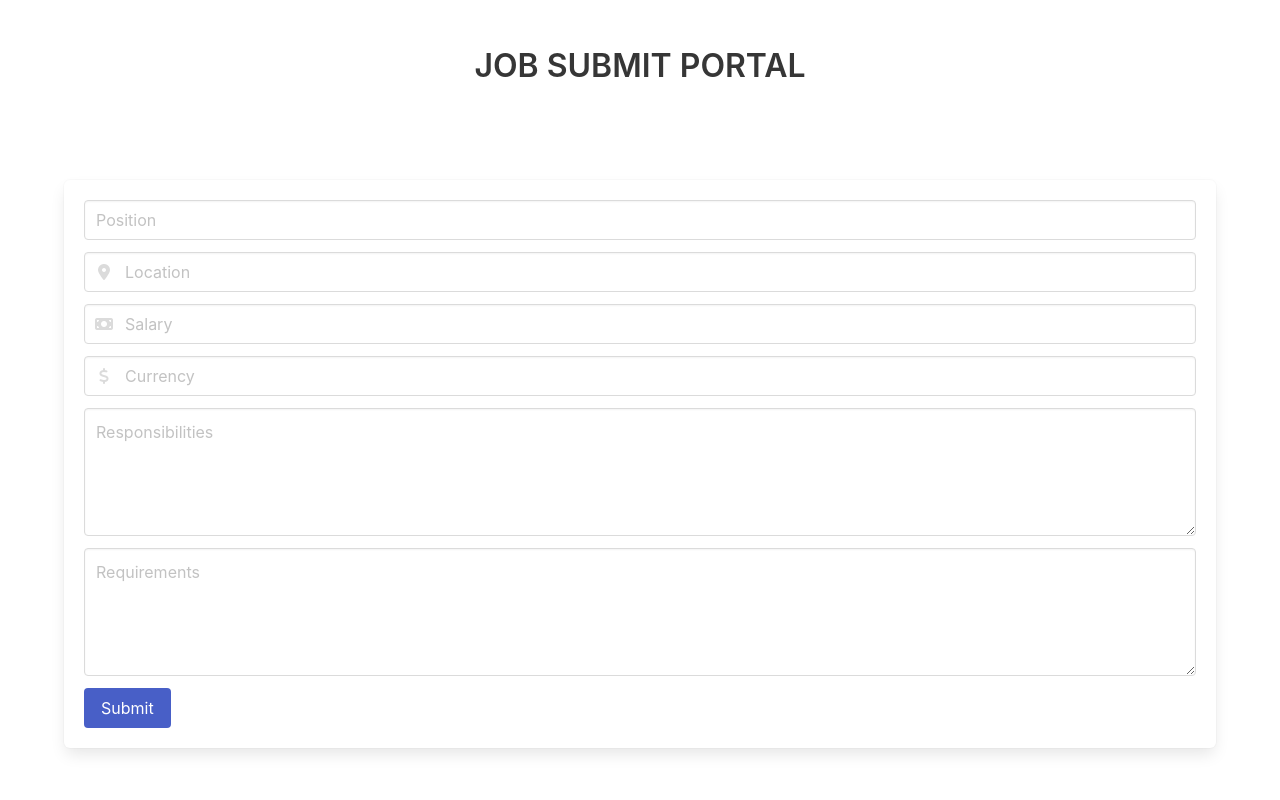
After one commit to t-rhex/flask, a Flask app: page /career/api/submit_job in a window 1280 px wide. The commit adds this page. Run offline with Flask 3, Linux system fonts and the light colour scheme; some libraries are stand-ins or nearby versions.

Commit message:
career_page

```diff
--- a/app.py
+++ b/app.py
@@ -1,20 +1,101 @@
-from flask import Flask, render_template, jsonify
-from database import load_jobs_from_db
+from flask import Flask, render_template, jsonify, request, redirect, url_for
+from database import load_jobs_from_db, load_job_from_db, engine, MyModel
+from sqlalchemy import create_engine, Column, Integer, String
+from sqlalchemy.orm import sessionmaker
+from sqlalchemy.ext.declarative import declarative_base
+import uuid
+from math import ceil
 
 app = Flask(__name__)
 
 
-@app.route("/")
+# Generate a random job ID
+def generate_job_id():
+  random_uuid = uuid.uuid4()
+  job_code = str(random_uuid).replace('-', '').upper()
+  return 'JOB' + job_code[:5]
+
+
+@app.route("/career")
 def hello_world():
   jobs = load_jobs_from_db()
-  return render_template('home.html', jobs=jobs, company_name='Andreew')
+  items_per_page = 10
+  total_pages = (len(jobs) + items_per_page - 1) // items_per_page
+  return render_template('career_home.html',
+                         jobs=jobs,
+                         company_name='Andreew',
+                         total_pages=total_pages)
 
 
-@app.route("/api/jobs")
+@app.route("/career/api/jobs")
 def list_job():
   jobs = load_jobs_from_db()
   return jsonify(jobs)
 
 
+@app.route("/career/api/job/<id>")
+def show_job(id):
+  job = load_job_from_db(id)
+  return render_template('job_page_details.html', job=job)
+
+
+@app.route("/about")
+def about():
+  return render_template("about.html")
+
+
+@app.route("/")
+def home():
+  return render_template("index.html")
+
+
+@app.route("/career/api/submit_job", methods=['GET'])
+def job_form():
+  return render_template('job_form.html')
+
+
+# Route to handle the form submission and save job requirements to the database
+@app.route("/career/api/post_job", methods=['POST'])
+def post_job():
+  job_id = generate_job_id()  # Generate a random job ID
+  title = request.form.get('title')
+  location = request.form.get('location')
+  salary = request.form.get('salary')
+  currency = request.form.get('currency')
+  responsibilities = request.form.get('responsibilities')
+  requirements = request.form.get('requirements')
+
+  # Create a SQLAlchemy session
+  Session = sessionmaker(bind=engine)
+  session = Session()
+
+  # Create a new job record in the database
+  new_job = MyModel(job_id=job_id,
+                    title=title,
+                    location=location,
+                    salary=salary,
+                    currency=currency,
+                    responsibilities=responsibilities,
+                    requirements=requirements)
+  session.add(new_job)
+  session.commit()
+
+  response_data = {'job_id': new_job.id}
+  return jsonify(response_data)
+
+  # # Return the posted job data in the response JSON
+  # job_data = {
+  #     'job_id': new_job.job_id,
+  #     'title': new_job.title,
+  #     'location': new_job.location,
+  #     'salary': new_job.salary,
+  #     'currency': new_job.currency,
+  #     'responsibilities': new_job.responsibilities,
+  #     'requirements': new_job.requirements
+  # }
+
+  # return jsonify(job_data)
+
+
 if __name__ == "__main__":
   app.run(host='0.0.0.0', debug=True)
--- /dev/null
+++ b/templates/job_form.html
@@ -0,0 +1,167 @@
+<!-- job_form.html -->
+<!DOCTYPE html>
+<html lang="en">
+  <head>
+    <meta charset="UTF-8" />
+    <meta http-equiv="X-UA-Compatible" content="IE=edge" />
+    <meta name="viewport" content="width=device-width, initial-scale=1.0" />
+    <link
+      rel="stylesheet"
+      href="https://cdn.jsdelivr.net/npm/bulma@0.9.4/css/bulma.min.css"
+    />
+    <link
+      rel="stylesheet"
+      href="https://cdnjs.cloudflare.com/ajax/libs/animate.css/4.1.1/animate.min.css"
+    />
+    <link
+      rel="stylesheet"
+      href="https://cdnjs.cloudflare.com/ajax/libs/font-awesome/6.4.2/css/all.min.css"
+    />
+    <script src="https://cdn.jsdelivr.net/npm/sweetalert2@11"></script>
+  </head>
+  <body>
+    <div class="section">
+      <div class="container">
+        <h3 class="title has-text-centered">JOB SUBMIT PORTAL</h3>
+      </div>
+    </div>
+    <div class="section">
+      <div class="container">
+        <div class="box">
+          <form method="POST" action="/career/api/post_job" id="jobForm">
+            <div class="field">
+              <div class="control">
+                <input
+                  class="input"
+                  type="text"
+                  id="title"
+                  name="title"
+                  placeholder="Position"
+                />
+              </div>
+            </div>
+
+            <div class="field">
+              <div class="control has-icons-left has-icons-right">
+                <input
+                  class="input"
+                  type="text"
+                  name="location"
+                  id="location"
+                  placeholder="Location"
+                />
+                <span class="icon is-left">
+                  <i class="fa-solid fa-location-dot"></i>
+                </span>
+              </div>
+            </div>
+
+            <div class="field">
+              <div class="control has-icons-left has-icons-right">
+                <input
+                  class="input"
+                  type="text"
+                  placeholder="Salary"
+                  name="salary"
+                />
+                <span class="icon is-left">
+                  <i class="fa-solid fa-money-bill"></i>
+                </span>
+              </div>
+            </div>
+
+            <div class="field">
+              <div class="control has-icons-left has-icons-right">
+                <input
+                  class="input"
+                  type="text"
+                  id="currency"
+                  name="currency"
+                  placeholder="Currency"
+                />
+                <span class="icon is-left">
+                  <i class="fa-solid fa-dollar-sign"></i>
+                </span>
+              </div>
+            </div>
+
+            <div class="field">
+              <div class="control">
+                <textarea
+                  id="responsibilities"
+                  class="textarea"
+                  placeholder="Responsibilities"
+                  name="responsibilities"
+                ></textarea>
+              </div>
+            </div>
+
+            <div class="field">
+              <div class="control">
+                <textarea
+                  id="requirements"
+                  class="textarea"
+                  placeholder="Requirements"
+                  name="requirements"
+                ></textarea>
+              </div>
+            </div>
+
+            <div class="control">
+              <button type="submit" class="button is-link">Submit</button>
+            </div>
+          </form>
+        </div>
+      </div>
+    </div>
+    <script>
+      document.addEventListener("DOMContentLoaded", function () {
+        const jobForm = document.getElementById("jobForm");
+
+        jobForm.addEventListener("submit", async function (event) {
+          event.preventDefault();
+
+          const formData = new FormData(jobForm);
+
+          try {
+            const response = await fetch("/career/api/post_job", {
+              method: "POST",
+              body: formData,
+            });
+
+            if (response.ok) {
+              // Assuming the server returns a JSON response with a job_id property
+              const responseData = await response.json();
+              const job_id = responseData.job_id;
+              console.log(job_id)
+
+              // Show success popup
+              Swal.fire({
+                icon: "success",
+                title: "Success!",
+                text: "Job posted successfully",
+              }).then(() => {
+                // Redirect to the job details page
+                window.location.href = `/career/api/job/${job_id}`;
+              });
+            } else {
+              // Show error popup
+              Swal.fire({
+                icon: "error",
+                title: "Error!",
+                text: "Failed to post job",
+              });
+            }
+          } catch (error) {
+            console.error("Error:", error);
+            Swal.fire({
+              icon: "error",
+              title: "Error!",
+              text: "Failed to post job",
+            });
+          }
+        });
+      });
+    </script>
+  </body>
+</html>
```
Also changed, not shown: database.py (+28 -1 lines), templates/career_home.html (added, +112 -0 lines), templates/home.html (deleted, +0 -97 lines), templates/index.html (added, +15 -0 lines), templates/job_page_details.html (added, +34 -0 lines), templates/jobitems.html (+6 -1 lines), templates/nav.html (added, +86 -0 lines), templates/about.html (added), templates/css/styles.css (deleted).
